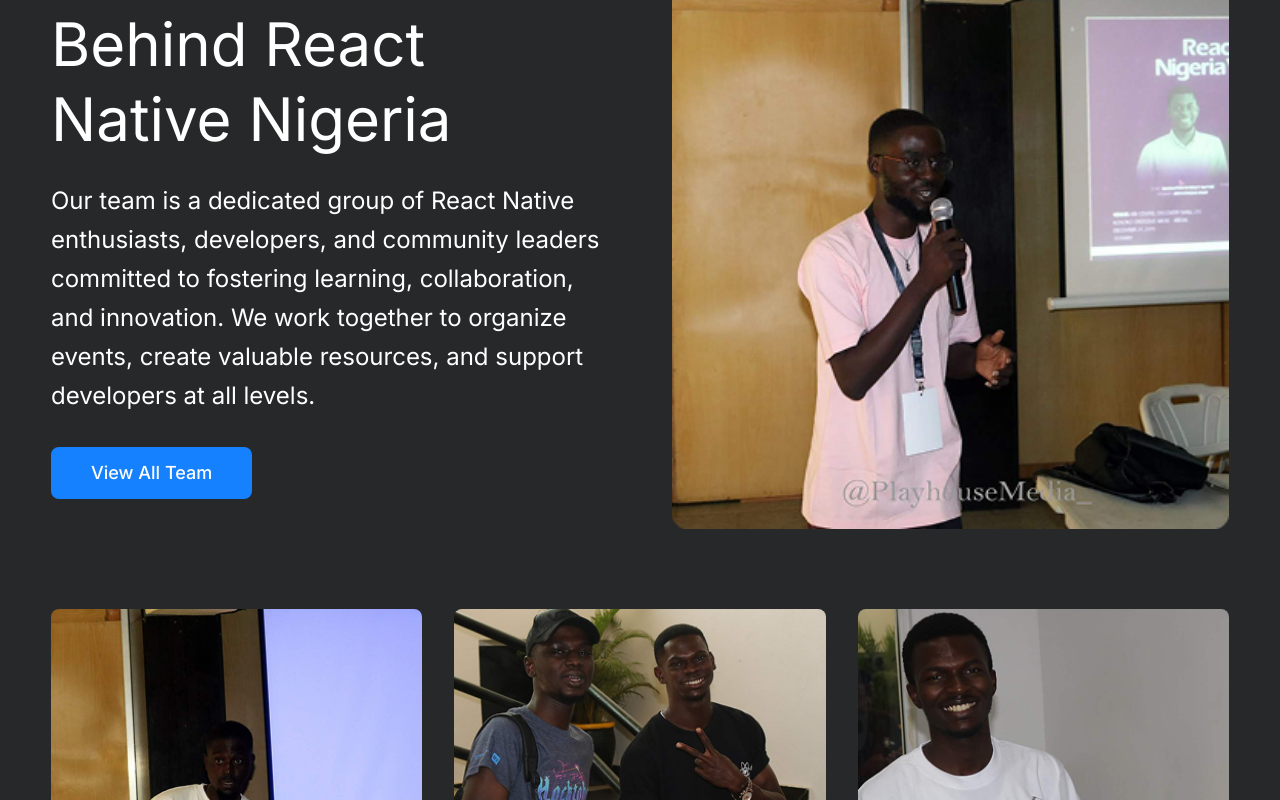
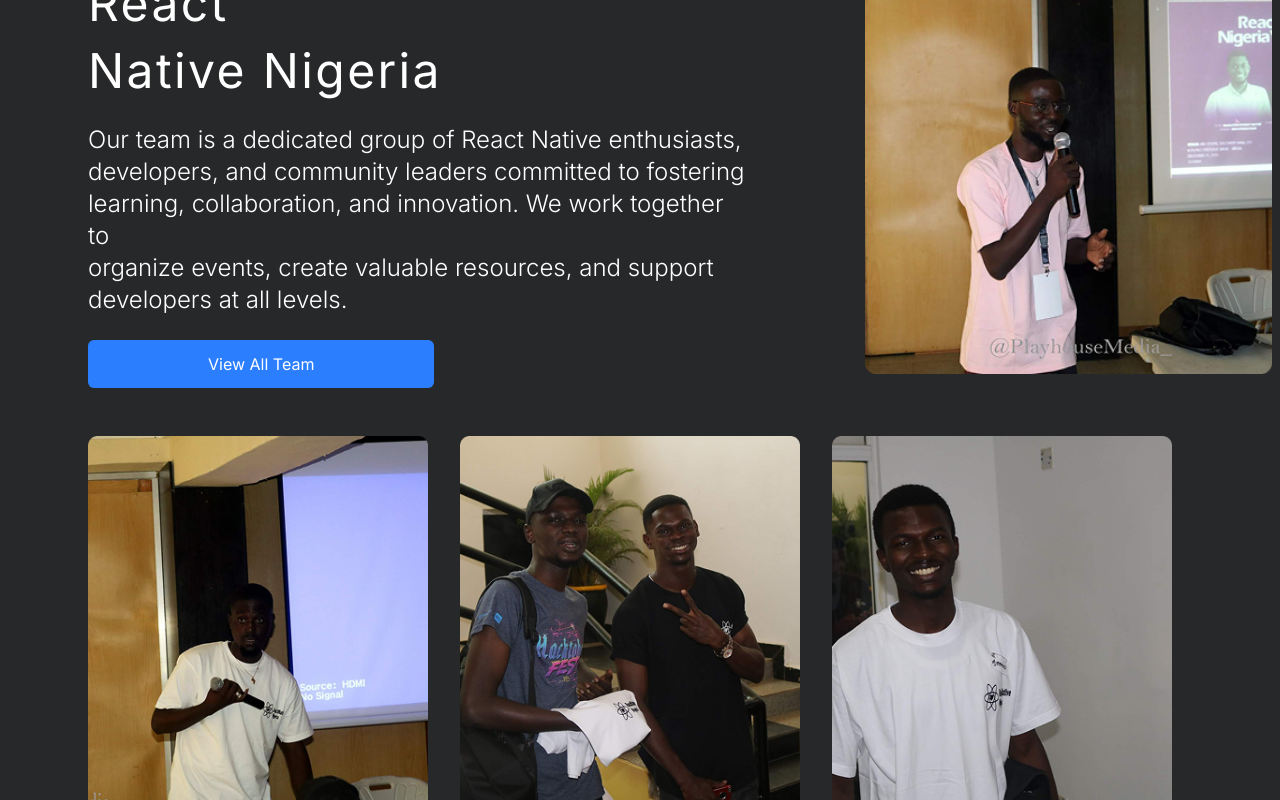
Before and after one commit to react-native-nigeria-community/rnn-landing, a React (Create React App) app: page / in a window 1280 px wide. Shown: the part 5080-5880 px from the top of the page. Built offline with nearby package versions, Linux system fonts and the light colour scheme.

Commit message:
ORTHO-287: meet the team section is not per design #43

```diff
--- a/src/components/rnnTeam.js
+++ b/src/components/rnnTeam.js
@@ -6,59 +6,56 @@
 
 const Team = () => {
   return (
-    <section className="flex flex-col gap-12 md:gap-16 lg:gap-20 mt-16 md:mt-20 lg:mt-24 px-4 sm:px-8 md:px-12 lg:px-[51px]">
+    <section className="flex flex-col gap-12 mb-0 ">
         <div className="flex flex-col lg:flex-row justify-between items-center gap-8 lg:gap-12 xl:gap-16">
-            <div className="flex flex-col gap-6 md:gap-8 w-full lg:w-1/2 max-w-none lg:max-w-2xl">
-               <div className="flex flex-col gap-4 md:gap-6">
-                 <h1 className="text-white text-2xl sm:text-3xl md:text-4xl lg:text-5xl xl:text-6xl font-normal leading-tight">
-                   Meet the Team Behind React Native Nigeria
-                 </h1>
-                 <p className="text-white text-sm sm:text-base md:text-lg lg:text-xl xl:text-2xl leading-relaxed">
-                   Our team is a dedicated group of React Native enthusiasts, developers, and community leaders committed to fostering learning, collaboration, and innovation. We work together to organize events, create valuable resources, and support developers at all levels.
-                 </p>
-               </div>
 
-               <button className="bg-[#1681FE] py-3 px-6 md:px-8 lg:px-10 items-center rounded-lg cursor-pointer w-fit hover:bg-blue-600 transition-colors duration-200">
-                 <a
-                   href="https://photos.google.com/share/AF1QipPc49tLOW3EZO1RMO8awcVCBIBz92OMZIiHhSCtQKhlLP5-ro4m3vYbsdezylP0yg?key=cE5LeVNNelh0dEJNNHIxRU1mWDhWMG1wd0FsUkJn"
-                   target="_blank"
-                   rel="noopener noreferrer"
-                   className="text-white text-sm md:text-base lg:text-lg font-medium"
-                 >
-                   View All Team
-                 </a>
-               </button>
-            </div>
+   <section  className=' ml-10 mr-10 mt-16 md:mt-20 lg:mt-24 px-4 sm:px-8 md:px-12 flex items-center justify-center grid-cols-2 gap-10 '  s>
+        <div className=''>
 
-            <div className="w-full lg:w-1/2 flex justify-center lg:justify-end">
-                <img
-                  src={team1}
-                  alt="React Native Nigeria Team"
-                  className="w-full max-w-sm md:max-w-md lg:max-w-lg xl:max-w-xl rounded-lg object-cover aspect-[4/5] lg:aspect-auto"
-                />
-            </div>
+          <h1 className="text-white text-5xl font-base leading-[1.4] tracking-wider items-baseline">
+          Meet the Team Behind React <br /> Native Nigeria
+          </h1>
+          <p className='text-white mt-5 mb-6 text-2xl font-[300]'>
+            Our team is a dedicated group of React Native enthusiasts, <br/>
+                   developers, and community leaders committed to fostering <br/>
+                    learning, collaboration, and innovation. We work together to <br/>
+                     organize events, create valuable resources, and support <br/>
+                     developers at all levels.
+          </p>
+
+             <button className='items-center  px-30 py-3   bg-blue-500  rounded-md text-white  text-500 bg-[#00B4D8] hover:bg-white hover:text-black transition duration-300 ease-in' >
+<a   href="https://photos.google.com/share/AF1QipPc49tLOW3EZO1RMO8awcVCBIBz92OMZIiHhSCtQKhlLP5-ro4m3vYbsdezylP0yg?key=cE5LeVNNelh0dEJNNHIxRU1mWDhWMG1wd0FsUkJn"
+     >         View All Team    </a>
+          </button>
+
         </div>
 
-        <div className="flex flex-col sm:flex-row justify-center gap-4 md:gap-6 lg:gap-8">
+        <div>
+          <img src={team1} className='ml-20 w-full max-h-screen '  alt="" />
+        </div>
+      </section>
+        </div>
+
+        <div className="flex flex-col sm:flex-row justify-center gap-4 md:gap-6 px-22 mr-5 lg:gap-8">
             <div className="w-full sm:w-1/3">
                 <img
                   src={team2}
                   alt="Team Member"
-                  className="w-full h-48 sm:h-56 md:h-64 lg:h-72 xl:h-80 object-cover rounded-lg"
+                  className="w-full max-h-screen rounded-lg"
                 />
             </div>
             <div className="w-full sm:w-1/3">
                 <img
                   src={team3}
                   alt="Team Member"
-                  className="w-full h-48 sm:h-56 md:h-64 lg:h-72 xl:h-80 object-cover rounded-lg"
+                  className="w-full max-h-screen rounded-lg"
                 />
             </div>
             <div className="w-full sm:w-1/3">
                 <img
                   src={team4}
                   alt="Team Member"
-                  className="w-full h-48 sm:h-56 md:h-64 lg:h-72 xl:h-80 object-cover rounded-lg"
+                  className="w-full max-h-screen rounded-lg"
                 />
             </div>
         </div>
```
